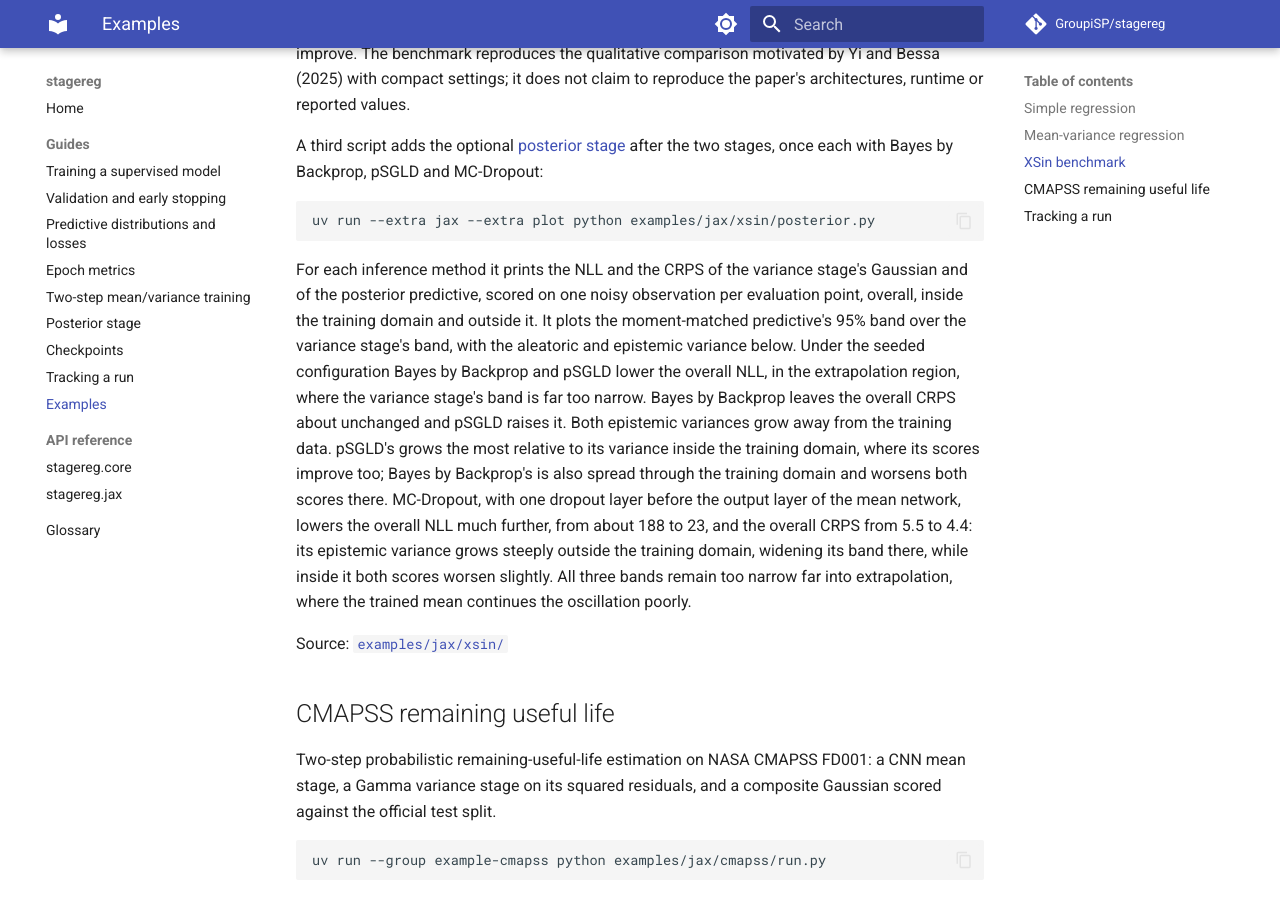
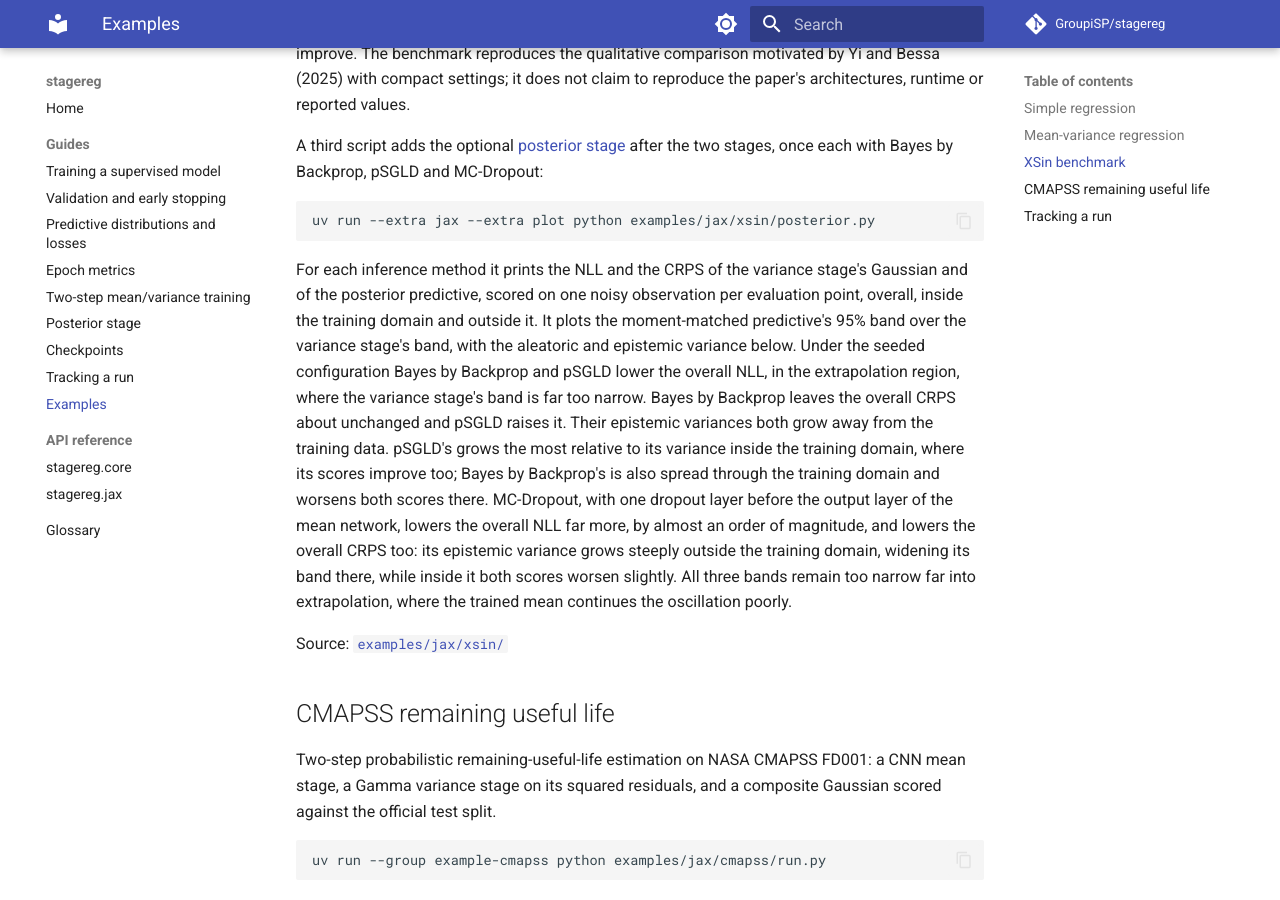
Before and after one commit to GroupiSP/probreg, an MkDocs documentation site: the page built from docs_site/guides/examples.md, in a window 1280 px wide and 900 px high, scrolled down 1303 px. Built offline with MkDocs 1.6.1 and Material for MkDocs 9.7.7, drawn with Linux system fonts in a browser that asks for light colours; comment, search, counter and statistics services are not loaded.

Commit message:
docs: tidy XSin MC-Dropout wording after review
Rewrap the posterior module docstrings, disambiguate "Both" in the
examples guide, and drop exact scores that would go stale.

Refs #118

Co-Authored-By: Claude Opus 5.5 <noreply@anthropic.com>

```diff
--- a/docs_site/guides/examples.md
+++ b/docs_site/guides/examples.md
@@ -77,13 +77,13 @@ outside it. It plots the moment-matched predictive's 95% band over the variance
 stage's band, with the aleatoric and epistemic variance below. Under the
 seeded configuration Bayes by Backprop and pSGLD lower the overall NLL, in the
 extrapolation region, where the variance stage's band is far too narrow. Bayes
-by Backprop leaves the overall CRPS about unchanged and pSGLD raises it. Both
-epistemic variances grow away from the training data. pSGLD's grows the most
+by Backprop leaves the overall CRPS about unchanged and pSGLD raises it. Their
+epistemic variances both grow away from the training data. pSGLD's grows the most
 relative to its variance inside the training domain, where its scores improve
 too; Bayes by Backprop's is also spread through the training domain and worsens
 both scores there. MC-Dropout, with one dropout layer before the output layer
-of the mean network, lowers the overall NLL much further, from about 188 to 23,
-and the overall CRPS from 5.5 to 4.4: its epistemic variance grows steeply
+of the mean network, lowers the overall NLL far more, by almost an order of
+magnitude, and lowers the overall CRPS too: its epistemic variance grows steeply
 outside the training domain, widening its band there, while inside it both
 scores worsen slightly. All three bands remain too narrow far into
 extrapolation, where the trained mean continues the oscillation poorly.
```
Also changed, not shown: 2 other files.
